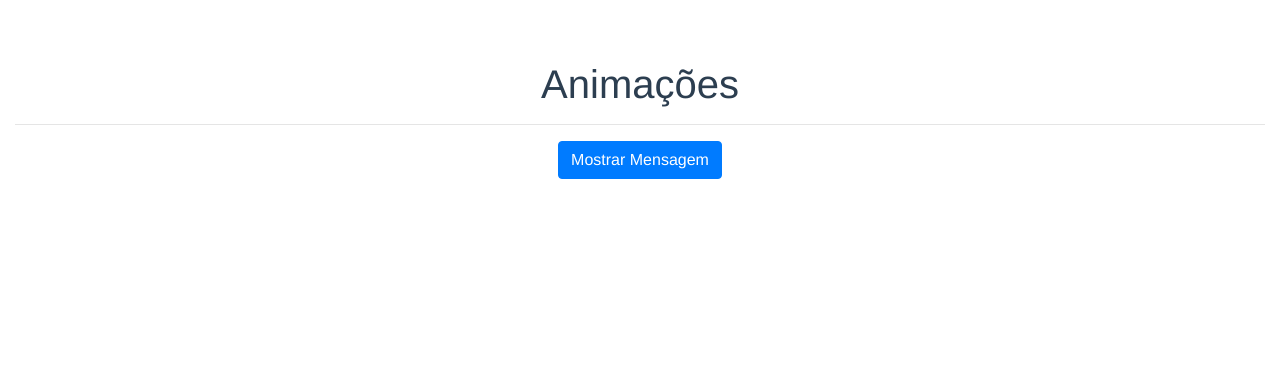
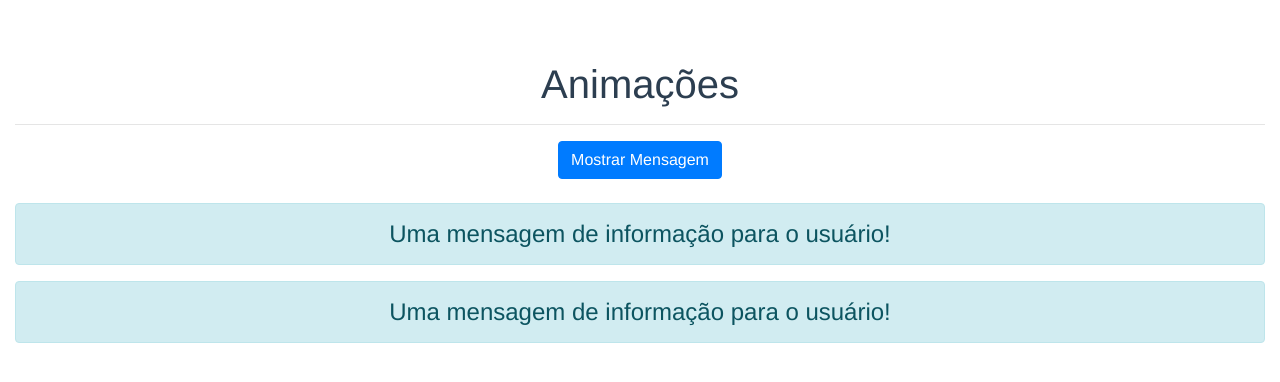
Before and after one commit to CURSOSDEVS/VUE-JS-Melhorando-Estetica-adicionando-transicoes-animacoes, a Vue app in the folder animacoes-exercicios/: page / in a window 1280 px wide. Shown: the top 382 px of the page. Built offline with nearby package versions, Linux system fonts and the light colour scheme.

Commit message:
Executando animação ao iniciar um componente

```diff
--- a/animacoes-exercicios/src/App.vue
+++ b/animacoes-exercicios/src/App.vue
@@ -4,11 +4,11 @@
 		<hr>
 		<b-button variant="primary" class="mb-4"
 			@click="exibir = !exibir">Mostrar Mensagem</b-button>
-		<transition name="fade">
+		<transition name="fade" >
 			<b-alert variant="info" show v-if="exibir">{{msg}}</b-alert>
 		</transition>
-		<transition name="slide">
-			<b-alert variant="info" show v-if="exibir">{{msg}}</b-alert>
+		<transition name="slide" appear >
+			<b-alert variant="info" show v-show="exibir">{{msg}}</b-alert>
 		</transition>
 	</div>
 </template>
@@ -19,7 +19,7 @@ export default {
 	data() {
 		return {
 			msg: 'Uma mensagem de informação para o usuário!',
-			exibir: false
+			exibir: true
 		}
 	},
 }
```
Also changed, not shown: 1 other file (tests, documents, lock files or other folders).
